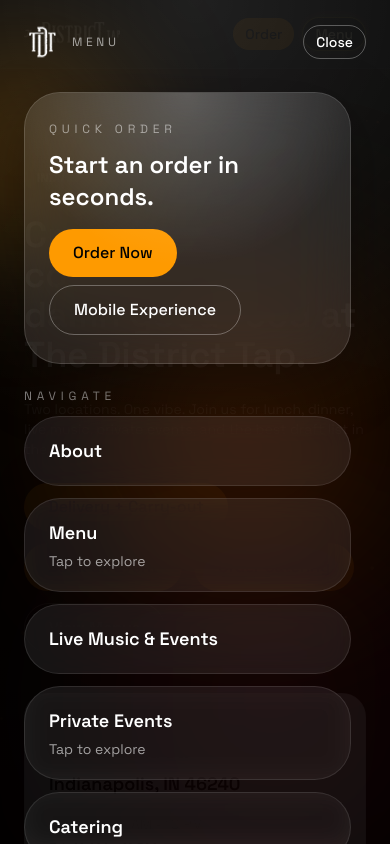
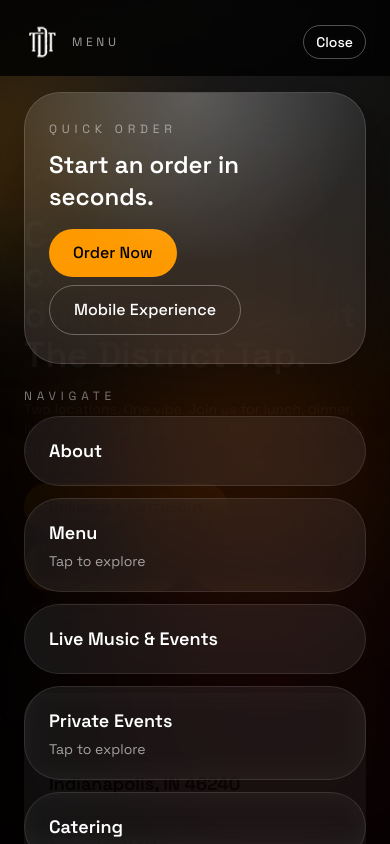
Before and after one commit to garytayl/district-tap, a Next.js app: page / in a window 390 px wide. Both pictures are taken after a click on the button "Menu". Shown: the top 844 px of the page. Built offline with nearby package versions, Linux system fonts and the light colour scheme.

Commit message:
Move mobile menu scrolling to overlay container.
Make the full-screen overlay scrollable with a sticky header to improve mobile touch scrolling reliability.

```diff
--- a/components/site/MobileMenuOverlay.tsx
+++ b/components/site/MobileMenuOverlay.tsx
@@ -53,8 +53,8 @@ export function MobileMenuOverlay({ open, onClose }: MobileMenuOverlayProps) {
         <div className="absolute inset-0 site-noise" />
       </div>
 
-      <div className="relative z-10 flex min-h-[100svh] w-full flex-col text-white pointer-events-auto">
-        <div className="flex items-center justify-between px-6 pt-6">
+      <div className="relative z-10 flex h-[100svh] w-full flex-col overflow-y-auto overscroll-contain touch-pan-y text-white pointer-events-auto">
+        <div className="sticky top-0 z-10 flex items-center justify-between bg-black/80 px-6 pt-6 pb-4 backdrop-blur">
           <div className="flex items-center gap-3">
             <div className="relative h-9 w-9">
               <Image src="/logo_mark.png" alt="The District Tap" fill className="object-contain brightness-0 invert" />
@@ -72,8 +72,7 @@ export function MobileMenuOverlay({ open, onClose }: MobileMenuOverlayProps) {
           </Button>
         </div>
 
-        <div className="min-h-0 flex-1 overflow-y-auto px-6 pb-12 pt-8 overscroll-contain touch-pan-y [scrollbar-gutter:stable]">
-          <div className="space-y-6">
+        <div className="space-y-6 px-6 pb-12 pt-4 [scrollbar-gutter:stable]">
           <div className="glass-panel px-6 py-7">
             <p className="text-xs uppercase tracking-[0.4em] text-white/50">Quick order</p>
             <p className="mt-3 text-2xl font-semibold">Start an order in seconds.</p>
@@ -194,6 +193,5 @@ export function MobileMenuOverlay({ open, onClose }: MobileMenuOverlayProps) {
         </div>
       </div>
     </div>
-    </div>
   )
 }
```
Lines whose indentation alone changed are shown as unchanged.
